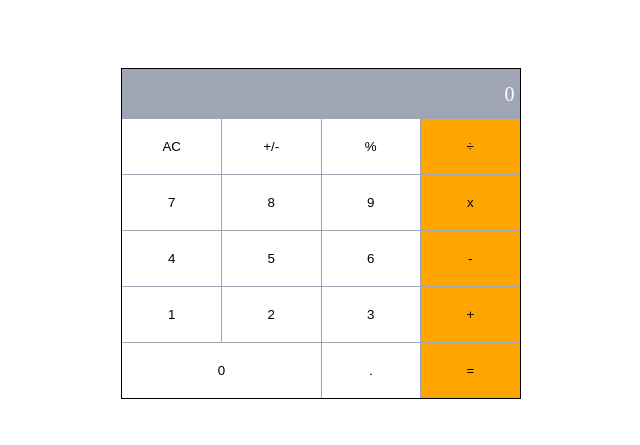
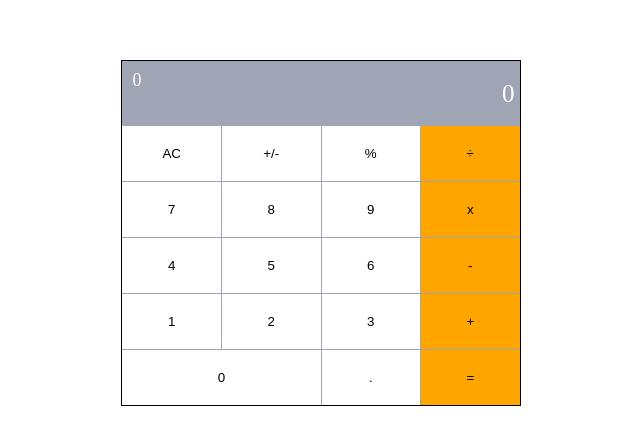
Before and after one commit to JohnFTitor/math_magicians, a React (Create React App) app: page / in a window 1280 px wide. Shown: the part 167-612 px from the top of the page, without its empty margins (319-959 px from the left). Built offline with nearby package versions, Linux system fonts and the light colour scheme.

Commit message:
Add span for previous operations

```diff
--- a/src/components/CalculatorDisplay.js
+++ b/src/components/CalculatorDisplay.js
@@ -7,22 +7,45 @@ import PropTypes from 'prop-types';
 // eslint-disable-next-line react/prefer-stateless-function
 class Display extends React.Component {
   render() {
-    const { total, next } = this.props;
+    const { total, next, operation } = this.props;
 
     if (!next && !total) {
-      return <p> 0 </p>;
+      return (
+        <div className="display">
+          <span className="previusOperation"> 0 </span>
+          <p> 0 </p>
+        </div>
+      );
     }
     if (!next) {
       return (
+        <div className="display">
+          <span className="previusOperation">
+            {total}
+            {' '}
+            {operation}
+            {' '}
+            {next}
+          </span>
           <p>
             {total}
           </p>
+        </div>
       );
     }
     return (
+      <div className="display">
+        <span className="previusOperation">
+          {total}
+          {' '}
+          {operation}
+          {' '}
+          {next}
+        </span>
         <p>
           {next}
         </p>
+      </div>
     );
   }
 }
@@ -30,13 +53,13 @@ class Display extends React.Component {
 Display.defaultProps = {
   total: null,
   next: null,
-  // operation: null,
+  operation: null,
 };
 
 Display.propTypes = {
   total: PropTypes.string,
   next: PropTypes.string,
-  // operation: PropTypes.string,
+  operation: PropTypes.string,
 };
 
 export default Display;
--- a/src/styles/calculator.css
+++ b/src/styles/calculator.css
@@ -4,11 +4,24 @@
 
 .calculator-container p {
   width: 100%;
-  padding: 15px 5px;
+  padding: 20px 5px;
   text-align: right;
   background-color: rgb(159 165 180);
   color: white;
-  font-size: 20px;
+  font-size: 25px;
+}
+
+.display {
+  position: relative;
+}
+
+.display span {
+  position: absolute;
+  left: 5px;
+  top: 5px;
+  padding: 5px;
+  color: white;
+  font-size: 18px;
 }
 
 .calculator-buttons {
```
Lines whose indentation alone changed are shown as unchanged.
